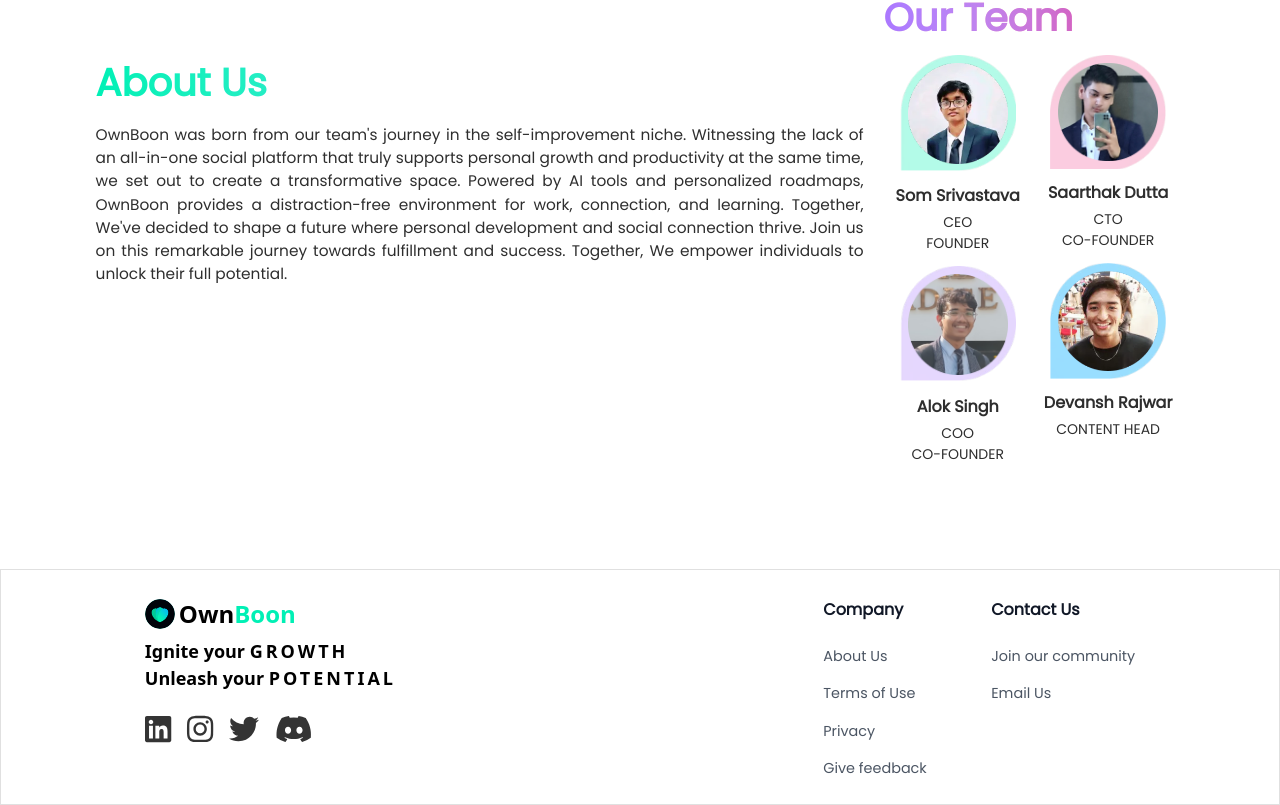
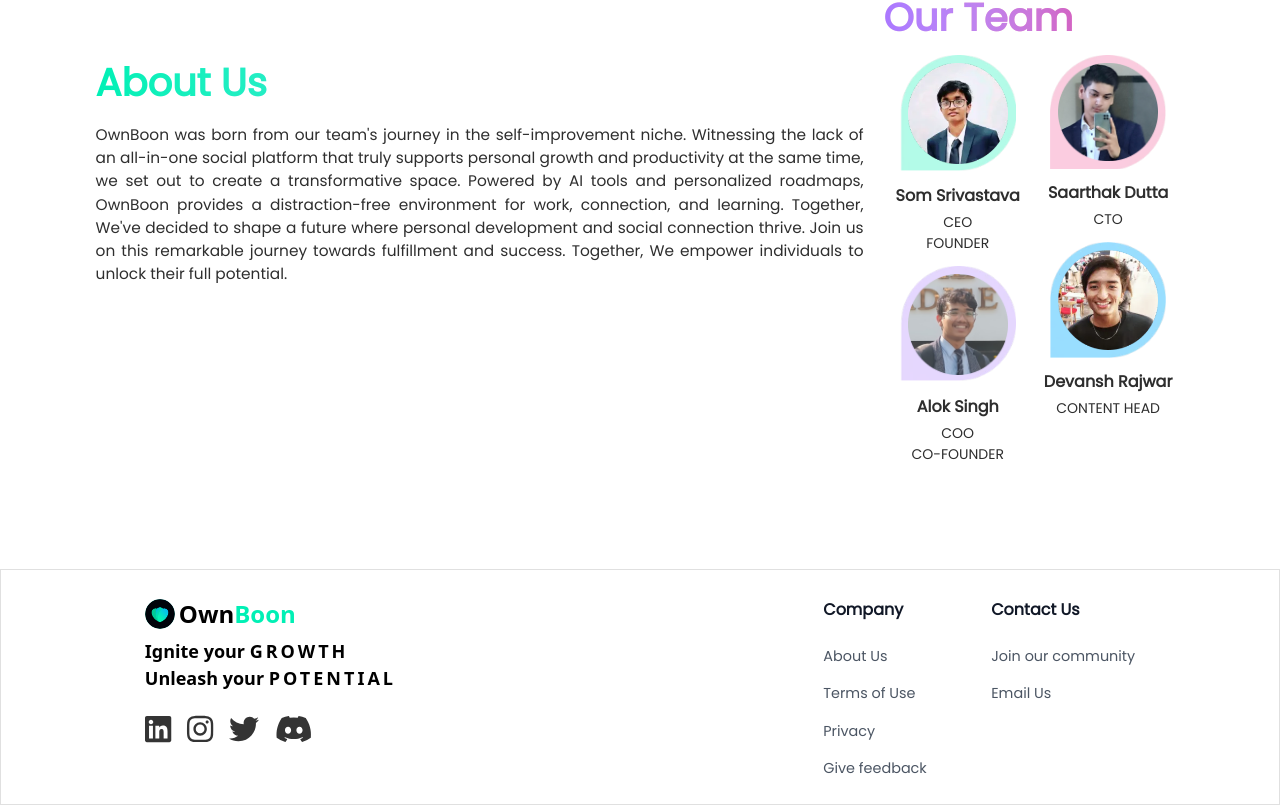
Before and after one commit to somwrks/OwnBoon, a Next.js app: page / in a window 1280 px wide. Shown: the part 4182-4987 px from the top of the page. Built offline with nearby package versions, Linux system fonts and the light colour scheme.

Commit message:
Update About.jsx

```diff
--- a/components/Home/About.jsx
+++ b/components/Home/About.jsx
@@ -87,7 +87,7 @@
                   Saarthak Dutta
                 </h2>
                 <h3 className="mt-1 text-center text-[14px]">
-                  CTO <br /> CO-FOUNDER
+                  CTO
                 </h3>
               </div>
               <div className="flex justify-center items-center align-center flex-col">
```
